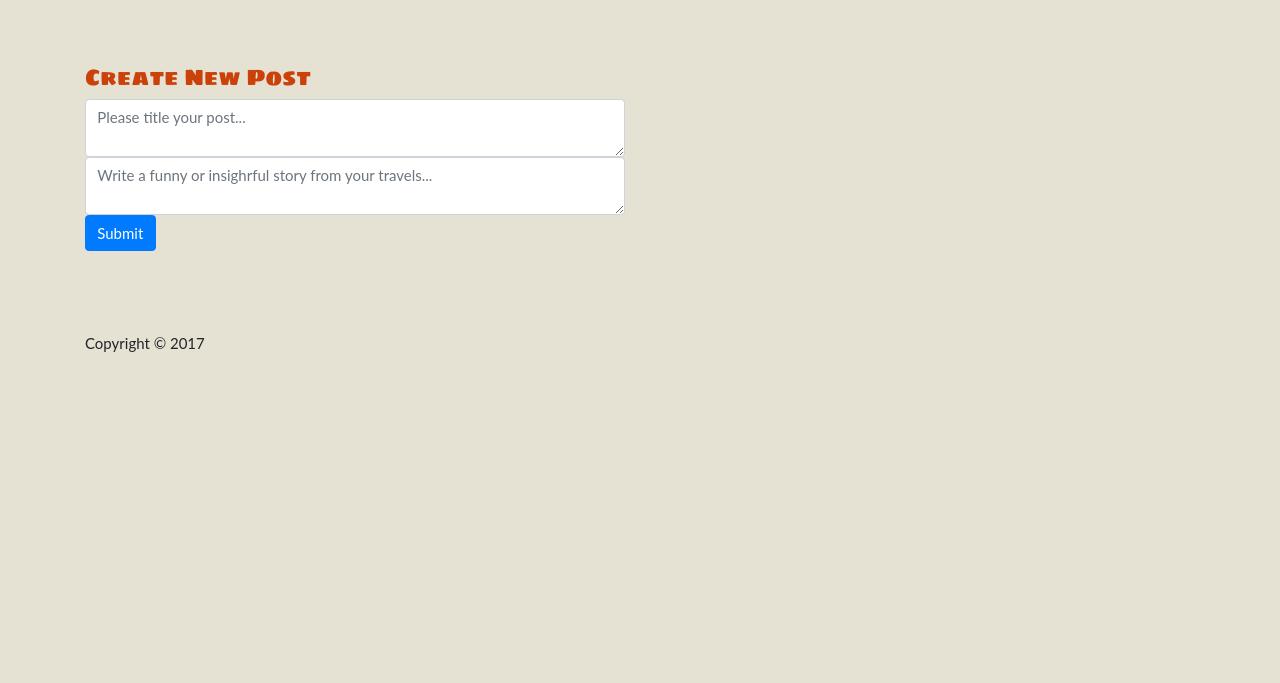
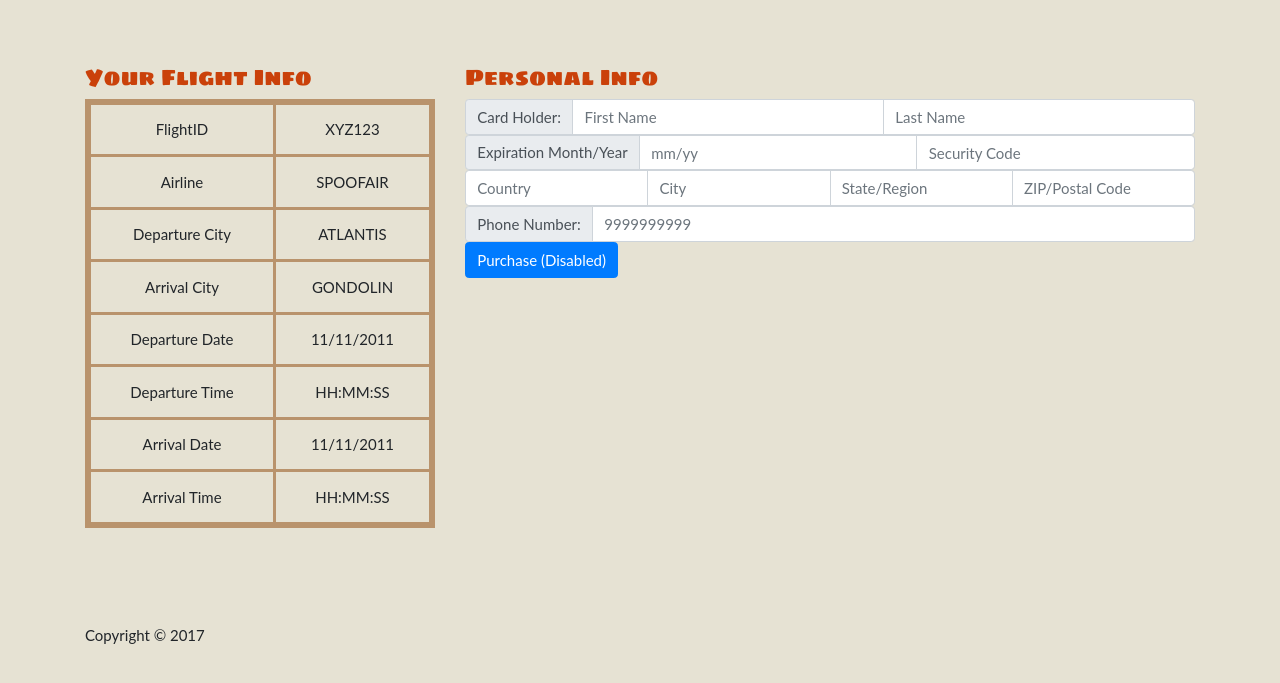
Before and after one commit to cnmoise/monarch, a PHP site: page /flightentry.php in a window 1280 px wide. Shown: the part 74-757 px from the top of the page. Run offline with PHP 8.4, Linux system fonts and the light colour scheme.

Commit message:
More layouts!!

```diff
--- a/css/home.css
+++ b/css/home.css
@@ -106,6 +106,22 @@ margin-left:auto;
 	border: 3px solid #b9936c;
 }
 
+
+.flightinfo{
+	margin-left:auto;
+    margin-right:auto;
+
+	border-collapse: collapse;
+
+	border: 6px solid #b9936c;
+	border-radius: 20px;
+	text-align:center;
+}
+
+.flightinfo th, .flightinfo td{
+	border: 3px solid #b9936c;
+}
+
 .button{
 	background-color: #ffef96;
 	border: 2px solid #e6e2d3;
--- a/flightentry.php
+++ b/flightentry.php
@@ -8,25 +8,80 @@ $page_title = 'Monarch Homepage';
 include('includes/header.html');
 ?>
 	<div class="container">
+		<div class="row marketing">
+	        <div class="col-lg-4">
+	          <h4>Your Flight Info</h4>
+	          <table class="table table-bordered flightinfo">
+				  <tbody>
+				  	<tr>
+					    <td>FlightID</td>
+					    <td>XYZ123</td>
+				    </tr>
+				    <tr>
+					    <td>Airline</td>
+					    <td>SPOOFAIR</td>
+				    </tr>
+					<tr>
+					    <td>Departure City</td>
+					    <td>ATLANTIS</td>
+				    </tr>
+				    <tr>
+					    <td>Arrival City</td>
+					    <td>GONDOLIN</td>
+				    </tr>
+				    <tr>
+					    <td>Departure Date</td>
+					    <td>11/11/2011</td>
+				    </tr>
+				    <tr>
+					    <td>Departure Time</td>
+					    <td>HH:MM:SS</td>
+				    </tr>
+				    <tr>
+					    <td>Arrival Date</td>
+					    <td>11/11/2011</td>
+				    </tr>
+				    <tr>
+					    <td>Arrival Time</td>
+					    <td>HH:MM:SS</td>
+				    </tr>
+				  </tbody>
+				</table>
+		</div>
+
+		<div class="col-lg-8">
+	          <h4>Personal Info</h4>
+
+	        	<div class="input-group">
+	        		<div class="input-group-prepend">
+				    	<span class="input-group-text">Card Holder:</span>
+					</div>
+					<input type="text" aria-label="card_holder_fname" class="form-control" placeholder="First Name">
+					<input type="text" aria-label="card_holder_lname" class="form-control" placeholder="Last Name">
+				</div>
+				<div class="input-group">
+					<div class="input-group-prepend">
+				    	<span class="input-group-text">Expiration Month/Year</span>
+					</div>
+					<input type="text" aria-label="expiration" class="form-control" placeholder="mm/yy">
+					<input type="text" aria-label="security_code" class="form-control" placeholder="Security Code">
+				</div>
+				<div class="input-group">
+					<input type="text" aria-label="country" class="form-control" placeholder="Country">
+					<input type="text" aria-label="city" class="form-control" placeholder="City">
+					<input type="text" aria-label="region" class="form-control" placeholder="State/Region">
+					<input type="text" aria-label="region" class="form-control" placeholder="ZIP/Postal Code">
+				</div>
+	          	<div class="input-group">
+	          		<div class="input-group-prepend">
+				    	<span class="input-group-text">Phone Number:</span>
+					</div>
+					<input type="text" aria-label="phone" class="form-control" placeholder="9999999999">
+				</div>
 
 
-	<!-- If logged in -->
-
-	<div class="row marketing">
-        <div class="col-lg-6">
-          <h4>Create New Post</h4>
-
-        	<div class="input-group">
-			  <textarea class="form-control" aria-label="content" placeholder="Please title your post..."></textarea>
-			</div>
-        	<div class="input-group">
-			  <textarea class="form-control" aria-label="content" placeholder="Write a funny or insighrful story from your travels..."></textarea>
-			</div>
-
-			<button type="submit" class="btn btn-primary">Submit</button>
-        </div>
-	</div>
-
+				<button type="submit" class="btn btn-primary">Purchase (Disabled)</button>
+	        </div>
 	</div>
 
 
```
Also changed, not shown: flightsearch.php (+26 -7 lines).
